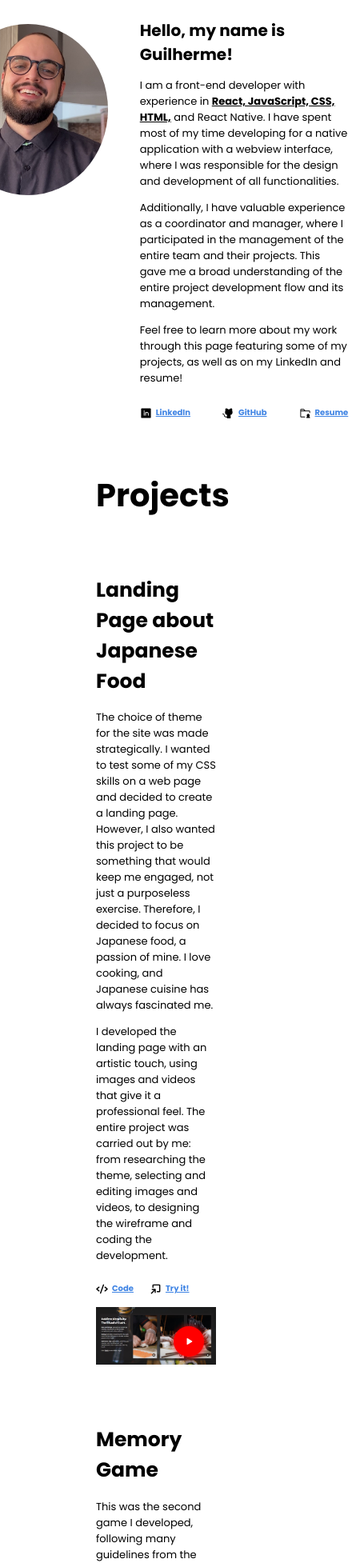
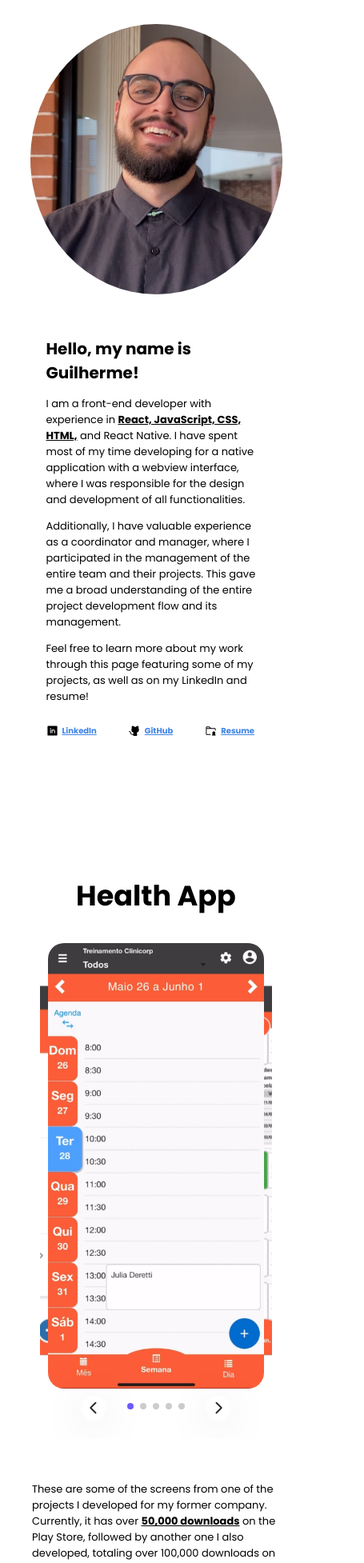
Before and after one commit to GuilhermeEger/portfolio, a React (Create React App) app: page / in a window 390 px wide. Shown: the part 40-1994 px from the top of the page at 80% size, 455 px wide, since content can reach past the window. Built offline with nearby package versions, Linux system fonts and the light colour scheme.

Commit message:
responsive adjusts

```diff
--- a/src/Components/Carousel/Carousel.css
+++ b/src/Components/Carousel/Carousel.css
@@ -65,23 +65,9 @@ html {
 }
 
 .swiper-slide {
-  width: 300px !important;;
-  height: 42rem;
+  width: calc(100% - 20px) !important;
   position: relative;
-}
-
-@media (max-width: 500px) {
-  .swiper_container {
-    height: 47rem;
-  }
-  .swiper-slide {
-    width: 300px !important;
-    height: 36rem !important;
-  }
-  .swiper-slide img {
-    width: 300px !important;
-    height: 36rem !important;
-  }
+  max-width: 300px !important;
 }
 
 .swiper-slide img {
--- a/src/Components/Home/Home.css
+++ b/src/Components/Home/Home.css
@@ -69,3 +69,25 @@ a {
 .pageFooter a {
   color: white;
 }
+
+@media (width <= 700px) {
+  .pageMain {
+    padding-left: 20px;
+    padding-right: 20px;
+  }
+
+  .welcomeMainContent {
+    display: grid;
+  }
+
+  .pageFooter{
+    justify-content: center;
+    padding-left: 0px;
+  }
+
+  .divPerfilPhoto {
+    display: flex;
+    align-items: center;
+    justify-self: center;
+  }
+}
--- a/src/Components/Home/Home.js
+++ b/src/Components/Home/Home.js
@@ -26,7 +26,7 @@ function Home(props) {
         <DarkModeSwitch mode={darkMode} changeMode={() => handleDarkMode()}/>
         <div className="welcome">
           <div className="welcomeMainContent">
-            <div>
+            <div className="divPerfilPhoto">
               <img className="photo" src={perfilphoto} />
             </div>
             <div className="personalInfoBox">
@@ -59,7 +59,39 @@ function Home(props) {
           </div>
         </div>
         <div className="projects">
-          <h1 className="mainBlockTitle">Projects</h1>
+          <div>
+            <Carousel />
+          </div>
+          <p>
+            These are some of the screens from one of the projects I developed
+            for my former company. Currently, it has over{" "}
+            <span className="highlightText">50,000 downloads</span> on the Play
+            Store, followed by another one I also developed, totaling over
+            100,000 downloads on the Play Store alone, not counting the Apple
+            Store, where the numbers were slightly higher at the time. Apple
+            does not provide the current number of app downloads in their store.
+          </p>
+          <p>
+            It was a React Native application, but I used it merely as a
+            "shell," with all development done responsively via the web, through
+            a webview!
+          </p>
+          <p>
+            The strategy behind this was that we were a rapidly growing startup,
+            and I needed to implement functionalities efficiently and extremely
+            quickly. By keeping the entire application in React Native, we could
+            potentially face delays in rolling out new versions to clients on
+            the Apple/Play Store. With the use of webview, we could deploy
+            updates, and within minutes, all clients would have access to the
+            new frontend version!
+          </p>
+          <p>
+            Additionally, this decision was also motivated by the learning
+            curve. By focusing on{" "}
+            <span className="highlightText">React.js</span>, I could potentially
+            develop screens for the web/desktop system in the future, where I
+            have executed some projects.
+          </p>
           <ContentBox
             video={foodLandingPageVideo}
             img={foodLandingPage}
@@ -133,39 +165,7 @@ function Home(props) {
               maybe that will become a reality in the future!
             </p>
           </ContentBox>
-          <div>
-            <Carousel />
-          </div>
-          <p>
-            These are some of the screens from one of the projects I developed
-            for my former company. Currently, it has over{" "}
-            <span className="highlightText">50,000 downloads</span> on the Play
-            Store, followed by another one I also developed, totaling over
-            100,000 downloads on the Play Store alone, not counting the Apple
-            Store, where the numbers were slightly higher at the time. Apple
-            does not provide the current number of app downloads in their store.
-          </p>
-          <p>
-            It was a React Native application, but I used it merely as a
-            "shell," with all development done responsively via the web, through
-            a webview!
-          </p>
-          <p>
-            The strategy behind this was that we were a rapidly growing startup,
-            and I needed to implement functionalities efficiently and extremely
-            quickly. By keeping the entire application in React Native, we could
-            potentially face delays in rolling out new versions to clients on
-            the Apple/Play Store. With the use of webview, we could deploy
-            updates, and within minutes, all clients would have access to the
-            new frontend version!
-          </p>
-          <p>
-            Additionally, this decision was also motivated by the learning
-            curve. By focusing on{" "}
-            <span className="highlightText">React.js</span>, I could potentially
-            develop screens for the web/desktop system in the future, where I
-            have executed some projects.
-          </p>
+
         </div>
       </div>
       <div className="pageFooter">
```
